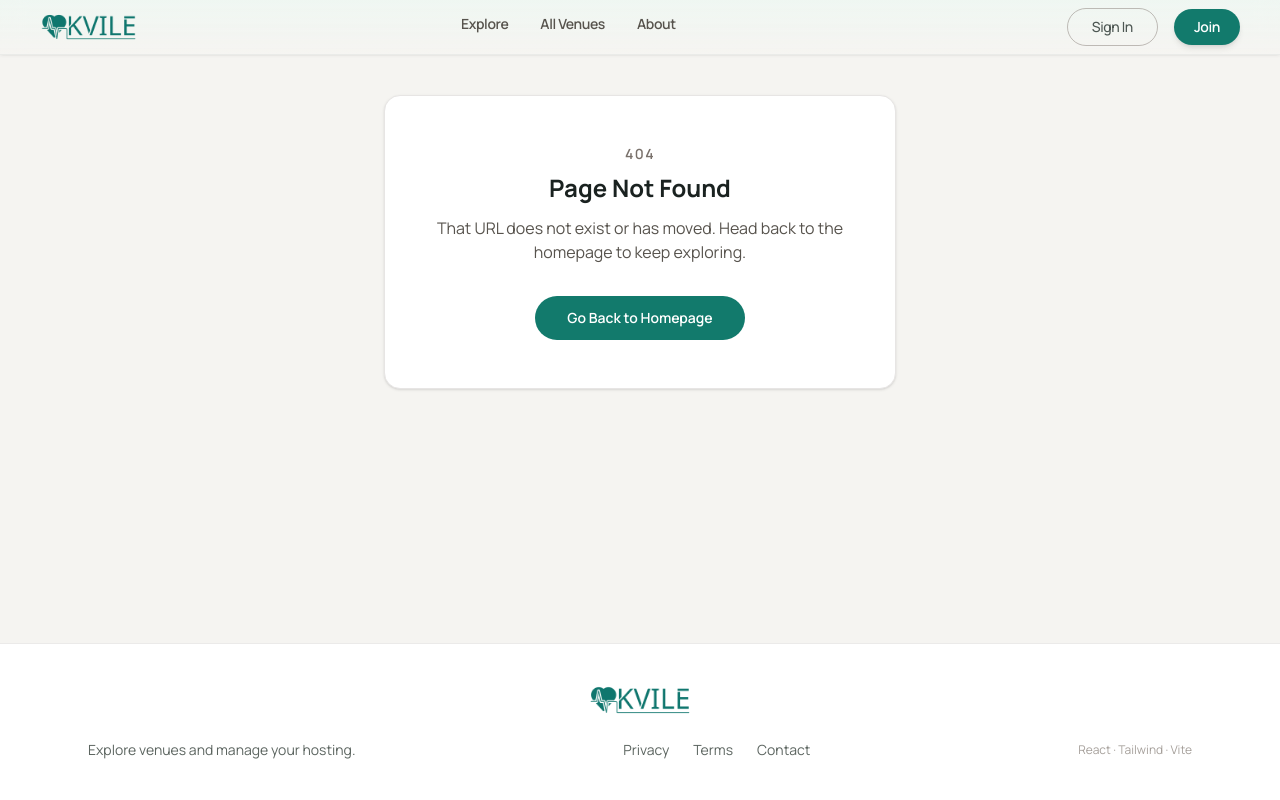
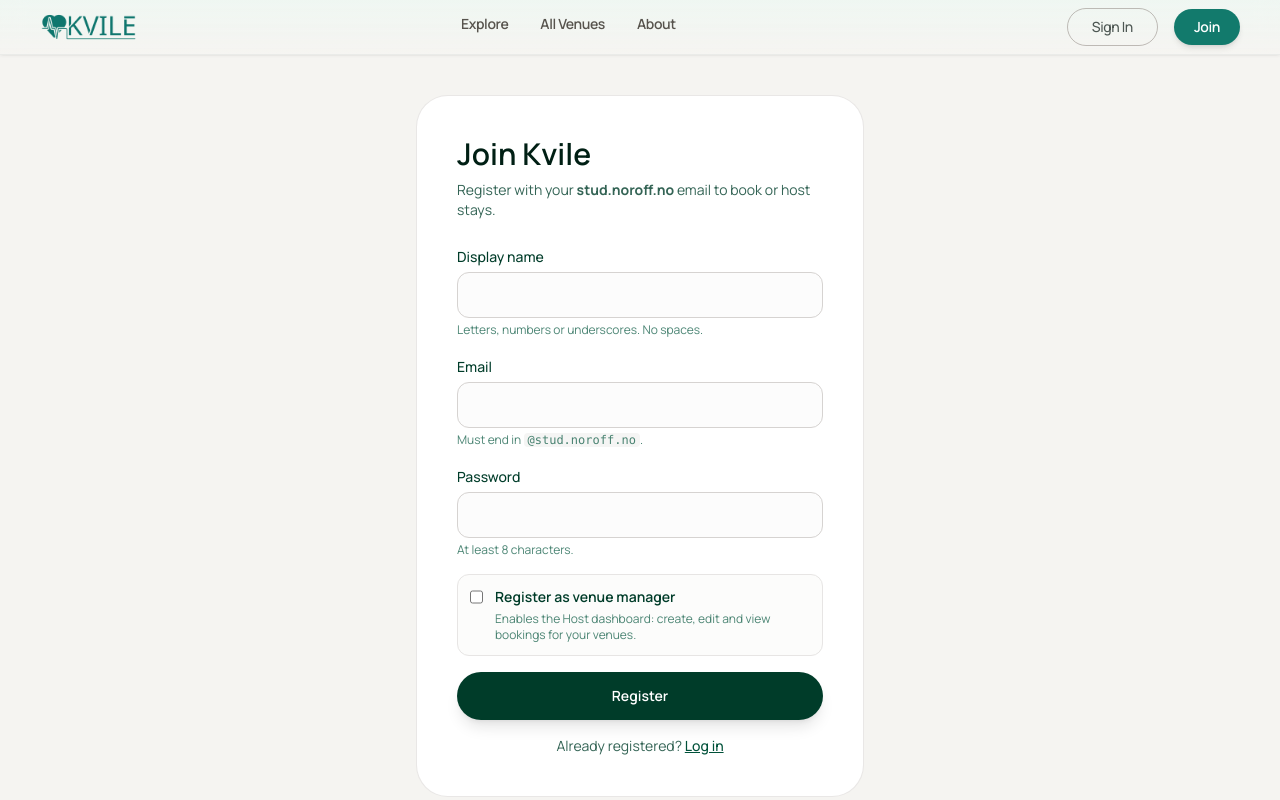
Before and after one commit to MiaTexnes/kvile, a React (Vite) app: page /register in a window 1280 px wide. Shown: the top 800 px of the page. Built offline with nearby package versions, Linux system fonts and the light colour scheme; no server answers.

Commit message:
Add register page with Noroff student email validation
Introduce /register with RHF and Zod (stud.noroff.no), surface API errors
via Alert, and rely on AuthContext register-then-login so users are signed
in immediately after signup.

```diff
--- a/src/App.tsx
+++ b/src/App.tsx
@@ -30,6 +30,12 @@
   })),
 )
 
+const RegisterPage = lazy(() =>
+  import("./pages/RegisterPage").then((m) => ({
+    default: m.RegisterPage,
+  })),
+)
+
 const routeFallback = (
   <p role="status" aria-live="polite" className="text-brand-800">
     Loading…
@@ -45,6 +51,7 @@
           <Route path="venues" element={<VenuesPage />} />
           <Route path="venues/:id" element={<VenueDetailPage />} />
           <Route path="login" element={<LoginPage />} />
+          <Route path="register" element={<RegisterPage />} />
           <Route
             element={
               <Suspense fallback={routeFallback}>
--- /dev/null
+++ b/src/pages/RegisterPage.tsx
@@ -0,0 +1,205 @@
+import { zodResolver } from "@hookform/resolvers/zod"
+import { useForm } from "react-hook-form"
+import { Link, useLocation, useNavigate, type Location } from "react-router-dom"
+import { Alert } from "../components/Alert"
+import { useAuth } from "../context/AuthContext"
+import { registerFormSchema, type RegisterFormValues } from "../lib/authSchemas"
+import { useDocumentTitle } from "../lib/useDocumentTitle"
+
+export function RegisterPage() {
+  useDocumentTitle("Register")
+  const { register: registerUser } = useAuth()
+  const navigate = useNavigate()
+  const location = useLocation()
+  const redirectState = location.state as { from?: Location } | undefined
+  const returnTo = redirectState?.from
+    ? `${redirectState.from.pathname}${redirectState.from.search}${redirectState.from.hash}`
+    : null
+  const form = useForm<RegisterFormValues>({
+    resolver: zodResolver(registerFormSchema),
+    defaultValues: {
+      name: "",
+      email: "",
+      password: "",
+      venueManager: false,
+    },
+  })
+  const { errors, isSubmitting } = form.formState
+
+  async function onSubmit(values: RegisterFormValues) {
+    try {
+      await registerUser(values)
+      if (values.venueManager) {
+        navigate("/manager/venues", { replace: true })
+      } else {
+        navigate(returnTo ?? "/", { replace: true })
+      }
+    } catch (e) {
+      form.setError("root", { message: (e as Error).message })
+    }
+  }
+
+  return (
+    <div className="shadow-elevate mx-auto max-w-md rounded-[2rem] border border-stone-200/90 bg-white p-8 md:p-10">
+      <h1 className="font-display text-3xl font-semibold text-brand-950">
+        Join Kvile
+      </h1>
+      <p className="mt-2 text-sm text-brand-800/80">
+        Register with your <strong>stud.noroff.no</strong> email to book or host
+        stays.
+      </p>
+      <form
+        onSubmit={form.handleSubmit(onSubmit)}
+        className="mt-6 space-y-4"
+        noValidate
+      >
+        <div>
+          <label
+            htmlFor="register-name"
+            className="text-sm font-medium text-brand-800"
+          >
+            Display name
+          </label>
+          <input
+            id="register-name"
+            autoComplete="username"
+            required
+            aria-invalid={Boolean(errors.name) || undefined}
+            aria-describedby={
+              errors.name ? "register-name-error" : "register-name-hint"
+            }
+            className="mt-1 w-full rounded-xl border border-stone-300 bg-stone-50/50 px-4 py-2.5 outline-none transition focus:border-brand-600 focus:ring-2 focus:ring-brand-600/30 aria-[invalid=true]:border-red-500 aria-[invalid=true]:focus:ring-red-500/30"
+            {...form.register("name")}
+          />
+          <p id="register-name-hint" className="mt-1 text-xs text-brand-700/70">
+            Letters, numbers or underscores. No spaces.
+          </p>
+          {errors.name ? (
+            <p
+              id="register-name-error"
+              className="mt-1 text-sm text-red-700"
+              role="alert"
+            >
+              {errors.name.message}
+            </p>
+          ) : null}
+        </div>
+        <div>
+          <label
+            htmlFor="register-email"
+            className="text-sm font-medium text-brand-800"
+          >
+            Email
+          </label>
+          <input
+            id="register-email"
+            type="email"
+            inputMode="email"
+            autoComplete="email"
+            required
+            aria-invalid={Boolean(errors.email) || undefined}
+            aria-describedby={
+              errors.email ? "register-email-error" : "register-email-hint"
+            }
+            className="mt-1 w-full rounded-xl border border-stone-300 bg-stone-50/50 px-4 py-2.5 outline-none transition focus:border-brand-600 focus:ring-2 focus:ring-brand-600/30 aria-[invalid=true]:border-red-500 aria-[invalid=true]:focus:ring-red-500/30"
+            {...form.register("email")}
+          />
+          <p
+            id="register-email-hint"
+            className="mt-1 text-xs text-brand-700/70"
+          >
+            Must end in{" "}
+            <code className="rounded bg-stone-100 px-1 text-xs">
+              @stud.noroff.no
+            </code>
+            .
+          </p>
+          {errors.email ? (
+            <p
+              id="register-email-error"
+              className="mt-1 text-sm text-red-700"
+              role="alert"
+            >
+              {errors.email.message}
+            </p>
+          ) : null}
+        </div>
+        <div>
+          <label
+            htmlFor="register-password"
+            className="text-sm font-medium text-brand-800"
+          >
+            Password
+          </label>
+          <input
+            id="register-password"
+            type="password"
+            autoComplete="new-password"
+            required
+            minLength={8}
+            aria-invalid={Boolean(errors.password) || undefined}
+            aria-describedby={
+              errors.password
+                ? "register-password-error"
+                : "register-password-hint"
+            }
+            className="mt-1 w-full rounded-xl border border-stone-300 bg-stone-50/50 px-4 py-2.5 outline-none transition focus:border-brand-600 focus:ring-2 focus:ring-brand-600/30 aria-[invalid=true]:border-red-500 aria-[invalid=true]:focus:ring-red-500/30"
+            {...form.register("password")}
+          />
+          <p
+            id="register-password-hint"
+            className="mt-1 text-xs text-brand-700/70"
+          >
+            At least 8 characters.
+          </p>
+          {errors.password ? (
+            <p
+              id="register-password-error"
+              className="mt-1 text-sm text-red-700"
+              role="alert"
+            >
+              {errors.password.message}
+            </p>
+          ) : null}
+        </div>
+        <label
+          htmlFor="register-manager"
+          className="flex cursor-pointer items-start gap-3 rounded-xl border border-stone-200 bg-stone-50/60 p-3 text-sm text-brand-800"
+        >
+          <input
+            id="register-manager"
+            type="checkbox"
+            className="mt-0.5 size-4 rounded border-brand-300"
+            {...form.register("venueManager")}
+          />
+          <span>
+            <span className="font-semibold">Register as venue manager</span>
+            <span className="mt-1 block text-xs text-brand-700/70">
+              Enables the Host dashboard: create, edit and view bookings for
+              your venues.
+            </span>
+          </span>
+        </label>
+        {errors.root ? <Alert tone="error">{errors.root.message}</Alert> : null}
+        <button
+          type="submit"
+          disabled={isSubmitting}
+          aria-disabled={isSubmitting}
+          className="w-full rounded-full bg-brand-800 py-3.5 text-sm font-semibold text-white shadow-lg shadow-brand-900/15 transition hover:bg-brand-950 disabled:cursor-not-allowed disabled:opacity-60"
+        >
+          {isSubmitting ? "Creating..." : "Register"}
+        </button>
+      </form>
+      <p className="mt-4 text-center text-sm text-brand-800/80">
+        Already registered?{" "}
+        <Link
+          to="/login"
+          state={location.state}
+          className="font-medium text-brand-700 underline"
+        >
+          Log in
+        </Link>
+      </p>
+    </div>
+  )
+}
```
